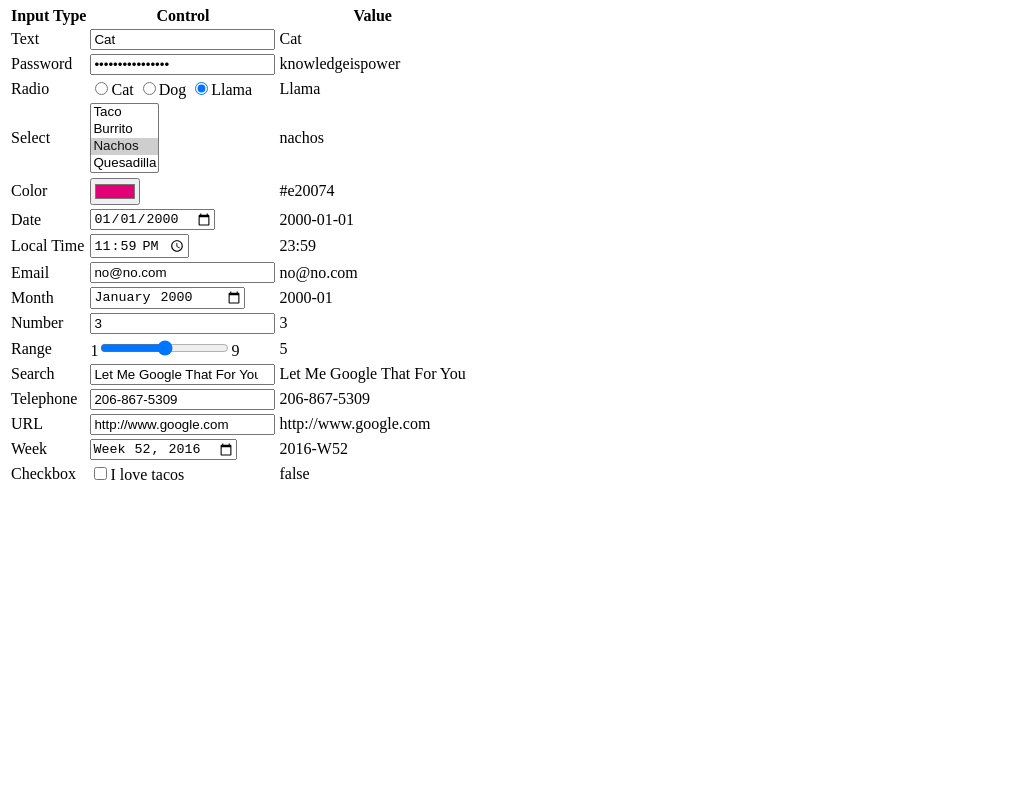
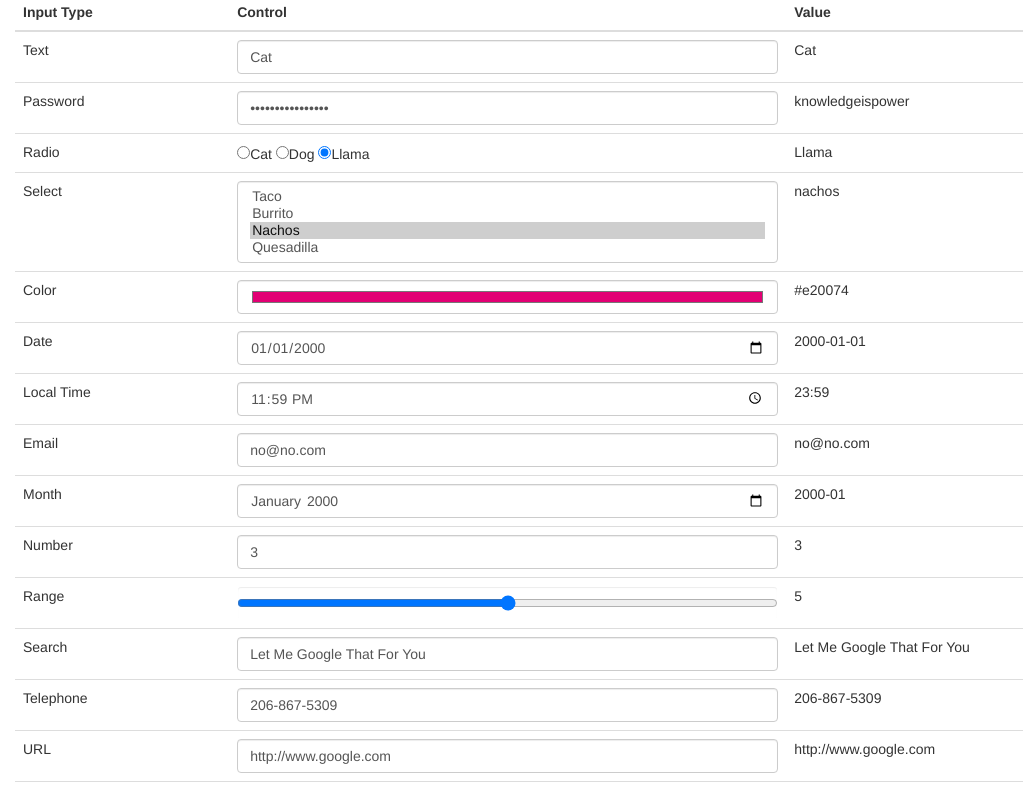
Before and after one commit to daniellehawn/inputs, a plain HTML site: page index.html in a window 1280 px wide. Shown: the part 76-863 px from the top of the page, without its empty margins (0-1023 px from the left). Before the commit the page ends 800 px from the top, so only its background shows below. Drawn offline with nearby package versions, Linux system fonts and the light colour scheme.

Commit message:
Added form style classes

```diff
--- a/index.html
+++ b/index.html
@@ -4,28 +4,33 @@
     <meta charset="utf-8">
     <meta http-equiv="X-UA-Compatible" content="IE=edge">
     <meta name="viewport" content="width=device-width, initial-scale=1">
+    <!-- Bootstrap -->
+    <link rel="stylesheet" href="https://maxcdn.bootstrapcdn.com/bootstrap/3.3.7/css/bootstrap.min.css" integrity="sha384-BVYiiSIFeK1dGmJRAkycuHAHRg32OmUcww7on3RYdg4Va+PmSTsz/K68vbdEjh4u" crossorigin="anonymous">
+    <!-- Optional theme -->
+    <link rel="stylesheet" href="https://maxcdn.bootstrapcdn.com/bootstrap/3.3.7/css/bootstrap-theme.min.css" integrity="sha384-rHyoN1iRsVXV4nD0JutlnGaslCJuC7uwjduW9SVrLvRYooPp2bWYgmgJQIXwl/Sp" crossorigin="anonymous">
   </head>
 <body>
 
-<div class="container">
+<div class="container-fluid">
   <header>
-    <div class="jumbotron">
       <h1>Input Types</h1>
-    </div>
   </header>
 
 <section>
 <form name="inputForm" id="inputForm" method="get">
-  <table>
+  <table class="table">
+  <thead class="thead-inverse">
   <tr>
     <th>Input Type</th>
     <th>Control</th>
     <th>Value</th>
   </tr>
+  </thead>
+  <tbody>
   <tr>
     <td>Text</td>
     <td>
-      <input type="text" name="textInput" id="textInput" value="Cat">
+      <input class="form-control" type="text" name="textInput" id="textInput" value="Cat">
     </td>
     <td><div id="textOutput"></div>
     </td>
@@ -34,7 +39,7 @@
   <tr>
     <td>Password</td>
     <td>
-      <input type="password" name="passwordInput" id="passwordInput" value="knowledgeispower">
+      <input class="form-control" type="password" name="passwordInput" id="passwordInput" value="knowledgeispower">
     </td>
     <td><div id="passwordOutput"></div>
     </td>
@@ -43,9 +48,9 @@
   <tr>
     <td>Radio</td>
     <td>
-      <input type="radio" name="radioInput" id="radioInput" value="Cat">Cat
-      <input type="radio" name="radioInput" id="radioInput" value="Dog">Dog
-      <input type="radio" name="radioInput" id="radioInput" value="Llama" checked>Llama
+      <input class="form-check" type="radio" name="radioInput" id="radioInput" value="Cat">Cat
+      <input class="form-check" type="radio" name="radioInput" id="radioInput" value="Dog">Dog
+      <input class="form-check" type="radio" name="radioInput" id="radioInput" value="Llama" checked>Llama
     </td>
     <td><div id="radioOutput"></div>
     </td>
@@ -54,7 +59,7 @@
     <tr>
     <td>Select</td>
     <td>
-      <select name="selectInput" id="selectInput" size ="4" single>
+      <select class="form-control" name="selectInput" id="selectInput" size ="4" single>
         <option id="selectInput" value="taco">Taco</option>
         <option id="selectInput" value="burrito">Burrito</option>
         <option id="selectInput" value="nachos" selected>Nachos</option>
@@ -68,7 +73,7 @@
   <tr>
     <td>Color</td>
     <td>
-      <input type="color" name="colorInput" id="colorInput" value="#e20074">
+      <input class="form-control" type="color" name="colorInput" id="colorInput" value="#e20074">
     </td>
     <td><div id="colorOutput"></div>
     </td>
@@ -77,7 +82,7 @@
   <tr>
     <td>Date</td>
     <td>
-        <input type="date" name="dateInput" id="dateInput" value="2000-01-01">
+        <input class="form-control" type="date" name="dateInput" id="dateInput" value="2000-01-01">
     </td>
     <td><div id="dateOutput"></div>
     </td>
@@ -86,7 +91,7 @@
   <tr>
     <td>Local Time</td>
     <td>
-        <input type="time" name="timeInput" id="timeInput" value="23:59">
+        <input class="form-control" type="time" name="timeInput" id="timeInput" value="23:59">
     </td>
     <td><div id="timeOutput"></div>
     </td>
@@ -95,7 +100,7 @@
   <tr>
     <td>Email</td>
     <td>
-        <input type="email" name="emailInput" id="emailInput" value="no@no.com">
+        <input class="form-control" type="email" name="emailInput" id="emailInput" value="no@no.com">
     </td>
     <td><div id="emailOutput"></div>
     </td>
@@ -104,7 +109,7 @@
   <tr>
     <td>Month</td>
     <td>
-      <input type="month" name="monthInput" id="monthInput" value="2000-01">
+      <input class="form-control" type="month" name="monthInput" id="monthInput" value="2000-01">
     </td>
     <td><div id="monthOutput"></div>
     </td>
@@ -113,7 +118,7 @@
   <tr>
     <td>Number</td>
     <td>
-        <input type="number" name="numberInput" id="numberInput" step="any" value="3">
+        <input class="form-control" type="number" name="numberInput" id="numberInput" step="any" value="3">
     </td>
     <td><div id="numberOutput"></div>
     </td>
@@ -122,7 +127,7 @@
   <tr>
     <td>Range</td>
     <td>
-        1<input type="range" name="rangeInput" id="rangeInput" min="1" max="9" value="5">9
+        <input class="form-control" type="range" name="rangeInput" id="rangeInput" min="1" max="9" value="5">
     </td>
     <td><div id="rangeOuput"></div>
     </td>
@@ -131,7 +136,7 @@
   <tr>
     <td>Search</td>
     <td>
-        <input type="search" name="searchInput" id="searchInput" value="Let Me Google That For You">
+        <input class="form-control" type="search" name="searchInput" id="searchInput" value="Let Me Google That For You">
     </td>
     <td><div id="searchOuput"></div>
     </td>
@@ -140,7 +145,7 @@
   <tr>
     <td>Telephone</td>
     <td>
-        <input type="tel" name="telInput" id="telInput" value="206-867-5309">
+        <input class="form-control" type="tel" name="telInput" id="telInput" value="206-867-5309">
     </td>
     <td><div id="telOutput"></div>
     </td>
@@ -149,7 +154,7 @@
   <tr>
     <td>URL</td>
     <td>
-        <input type="url" name="urlInput" id="urlInput" value="http://www.google.com">
+        <input class="form-control" type="url" name="urlInput" id="urlInput" value="http://www.google.com">
     </td>
     <td><div id="urlOutput"></div>
     </td>
@@ -158,7 +163,7 @@
   <tr>
     <td>Week</td>
     <td>
-        <input type="week" name="weekInput" id="weekInput" value="2016-W52">
+        <input class="form-control" type="week" name="weekInput" id="weekInput" value="2016-W52">
     </td>
     <td><div id="weekOutput"></div>
     </td>
@@ -167,13 +172,12 @@
     <tr>
     <td>Checkbox</td>
     <td>
-        <input type="checkbox" name="checkInput" id="checkInput" value="true">I love tacos
+        <input class="form-check" type="checkbox" name="checkInput" id="checkInput" value="true">I love tacos
     </td>
     <td><div id="checkOutput"></div>
     </td>
   </tr>
-
-
+  </tbody>
   </table>
     </form>
   </section>
```
